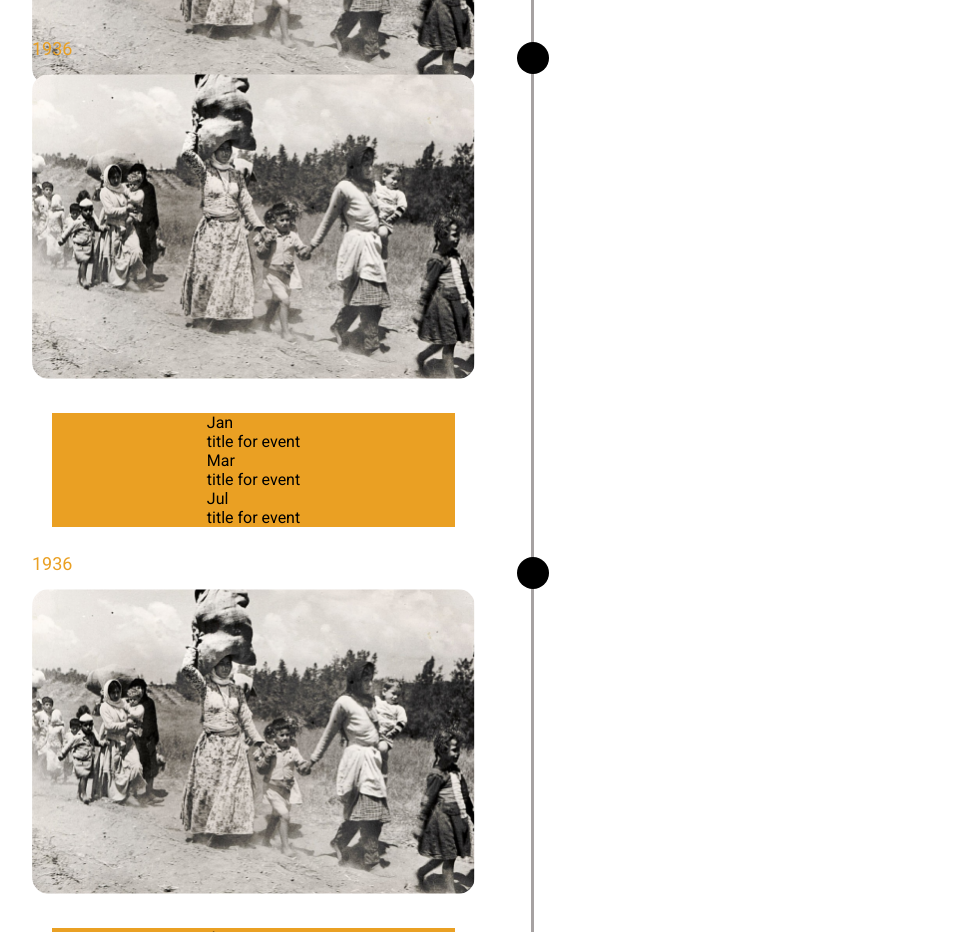
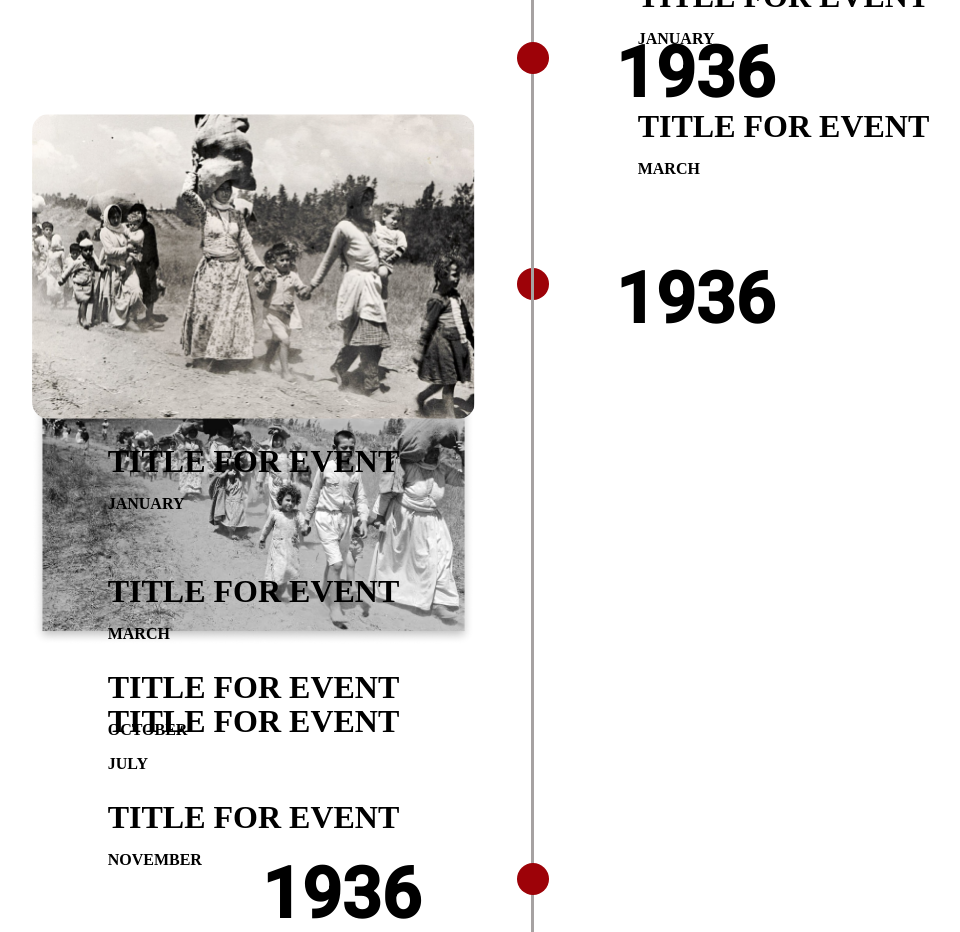
Before and after one commit to AbduallahBarmu/HackForGaza, an Angular app: page /home in a window 1280 px wide. Shown: the part 1740-2672 px from the top of the page, without its empty margins (108-1068 px from the left). Built offline with nearby package versions, Linux system fonts and the light colour scheme.

Commit message:
improve home page style

```diff
--- a/src/app/home/timeline/timeline.component.css
+++ b/src/app/home/timeline/timeline.component.css
@@ -12,9 +12,7 @@
   padding: 100px 15px;
   margin-bottom: 20%;
 }
-.timeline-content{
-  margin-bottom: 30px;
-}
+
 .timeline-items {
   max-width: 1000px;
   margin: auto;
@@ -31,8 +29,11 @@
   height: 76.78256rem;
   background: #a6a2a2;
   left: calc(50% - 1px);
+  /* border-top: none;
+  border-right: none;
+  border-bottom: none;
+  border-left: 3px dashed #a6a2a2; */
 }
-
 
 /* Styles for left-aligned timeline items */
 .timeline-item-left {
@@ -40,13 +41,10 @@
   text-align: right;
 }
 
-
 /* Styles for right-aligned timeline items */
 .timeline-item-right {
   padding-left: calc(50% + 30px);
   text-align: left;
-
-
 }
 
 .timeline-item-right .timeline-content {
@@ -57,47 +55,85 @@
   height: 10px;
   width: 2rem;
   height: 2rem;
-  background-color: #000;
+  background-color: #9d0208;
   position: absolute;
   left: calc(50% - 15px);
   border-radius: 50%;
   top: 10px;
 }
+
 .timeline-date {
-  font-size: 18px;
-  color: #eaa023;
-  margin: 6px 0 15px;
+  color: #000;
+  font-family: Mplus 1p Bold;
+  font-size: 4.375rem;
+  font-style: normal;
+  font-weight: 700;
+  line-height: normal;
+  position: relative;
 }
-/* .timeline-content {
-  padding: 30px;
-  border-radius: 5px;
-  display: flex;
-  justify-content: center;
-} */
+
+.timeline-date-right {
+  right: -300px;
+}
+
+.timeline-date-left {
+  right: 300px;
+}
 .frame-img {
   border-radius: 17px;
   width: 27.6875rem;
   height: 19.0625rem;
 }
 
-.event-list{
+.event-list {
   margin: 20px;
-  background-color: #eaa023;
-
+  position: relative;
 }
-.event-list-items{
+.event-list-items {
   display: flex;
   flex-direction: column;
   justify-content: space-around;
   align-items: center;
   list-style: none;
 }
-.item{
+.item {
   padding-bottom: 60px;
   display: flex;
-  flex-direction: row;
-  justify-content: space-around;
-  align-items:center;
+  flex-direction: column;
+  align-items: flex-start;
+}
+
+/* .timeline-sm-dot{
+  height: 10px;
+  width: 10px;
+  background-color: #9d0208;
+  border-radius: 50%;
+  position: absolute;
+  left: calc(50% - 15px);
+  top: 10px;
+} */
+
+
+.event-month {
+  color: #000;
+  text-align: right;
+  font-family: Montserrat;
+  font-size: 1rem;
+  font-style: normal;
+  font-weight: 700;
+  line-height: normal;
+  text-transform: uppercase;
+  margin-top: 15px;
+}
+
+.event-title {
+  color: #000;
+  font-family: Montserrat;
+  font-size: 2rem;
+  font-style: normal;
+  font-weight: 900;
+  line-height: normal;
+  text-transform: uppercase;
 }
 /* responsive */
 @media (max-width: 767px) {
--- a/src/app/home/timeline/timeline.component.html
+++ b/src/app/home/timeline/timeline.component.html
@@ -1,21 +1,26 @@
+<section class="timeline-section">
+	<div class="timeline-items" *ngFor="let item of data; let i = index">
+		<div class="timeline-item" [ngClass]="{ 'timeline-item-left': isEven(i), 'timeline-item-right': !isEven(i) }">
+			<div class="timeline-dot"></div>
+			<div class="timeline-date"
+				[ngClass]="{ 'timeline-date-right': isEven(i), 'timeline-date-left': !isEven(i) }">
+				<!-- <mat-icon>arrow_forward_ios </mat-icon> -->
+				{{item.date_year}}
+			</div>
+			<div>
+				<img class="frame-img" src="{{item.img}}" alt="">
+			</div>
 
-<section class="timeline-section">
-	<div class="timeline-items" *ngFor="let item of data">
-		<div class="timeline-item" [ngClass]="{}" >
+			<div class="event-list">
+				<!-- <span class="timeline-sm-dot"></span> -->
+				<ul class="event-list-items">
+					<li class="item" *ngFor="let event of item.events">
+						<p class="event-title">{{ event.event_name }}</p>
+						<p class="event-month">{{ event.month }}</p>
+					</li>
+				</ul>
+			</div>
 
-			<div class="timeline-dot"></div>
-			<div class="timeline-date">{{item.date_year}}</div>
-			<div class="timeline-content">
-				<img class="frame-img" src="../../../assets/frame1.png" alt="">
-			</div>
-			<div class="event-list">
-				<ul class="event-list-items">
-					<li *ngFor="let event of item.events">
-					  <p>{{ event.month }}</p>
-					  <p>{{ event.event_name }}</p>
-					</li>
-				  </ul>
-			</div>
 		</div>
 	</div>
 </section>
--- a/src/assets/data.json
+++ b/src/assets/data.json
@@ -1,56 +1,55 @@
 [
   {
     "id": 1,
-    "img": "",
+    "img": "../../../assets/frame1.png",
     "date_year": 1936,
     "events": [
       {
-        "month": "Jan",
+        "month": "JANUARY",
         "event_name": "title for event"
       },
       {
-        "month": "Mar",
+        "month": "MARCH",
         "event_name": "title for event"
       },
       {
-        "month": "Jul",
+        "month": "JULY",
         "event_name": "title for event"
       }
     ]
   },
 
   {
-    "id": 1,
-    "img": "",
+    "id": 2,
+    "img": "../../../assets/frame2.png",
     "date_year": 1936,
     "events": [
       {
-        "month": "Jan",
+        "month": "JANUARY",
         "event_name": "title for event"
       },
       {
-        "month": "Mar",
+        "month": "MARCH",
         "event_name": "title for event"
       }
     ]
   },
 
   {
-    "id": 1,
-    "img": "",
+    "id": 3,
+    "img": "../../../assets/frame3.png",
     "date_year": 1936,
     "events": [
       {
-        "month": "Jan",
+        "month": "OCTOBER",
         "event_name": "title for event"
       },
       {
-        "month": "Mar",
+        "month": "NOVEMBER",
         "event_name": "title for event"
       }
 
     ]
   }
 
-
 ]
```
Also changed, not shown: src/assets/frame2.png (added), src/assets/frame3.png (added).
